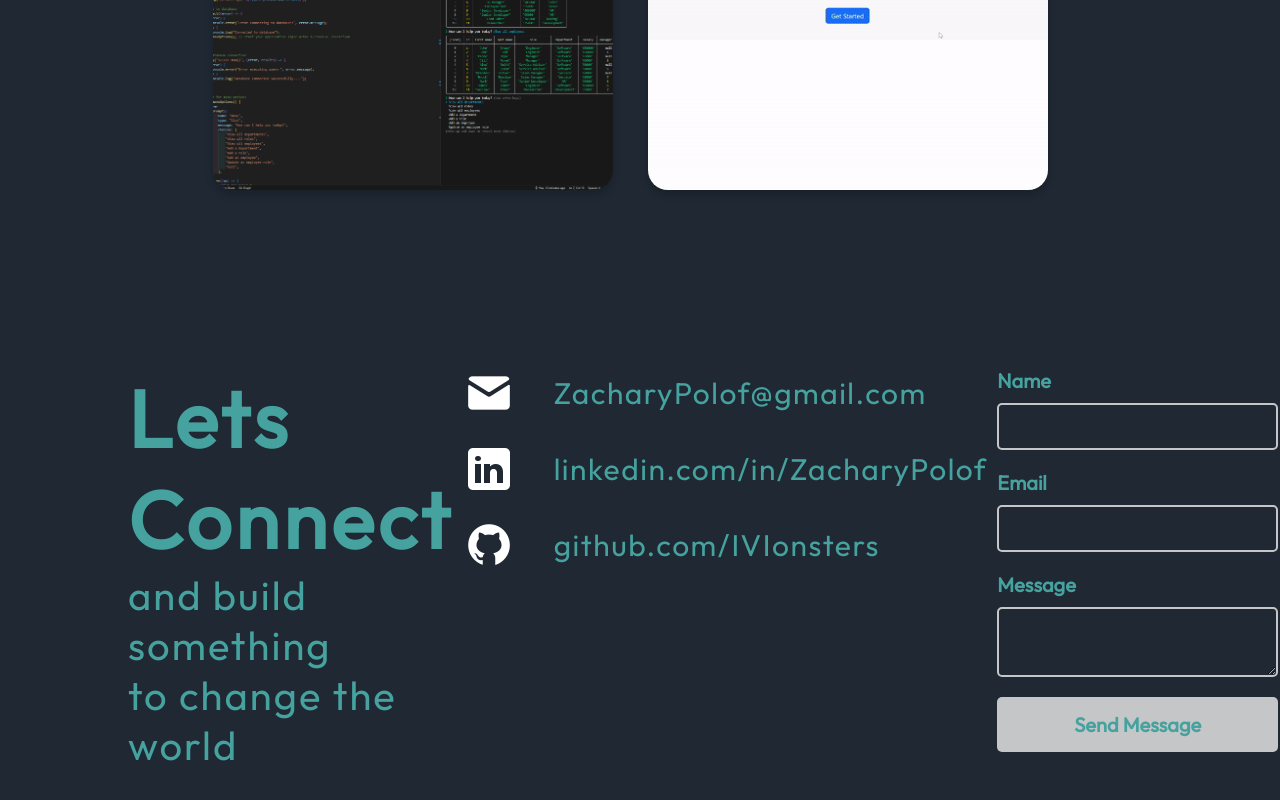
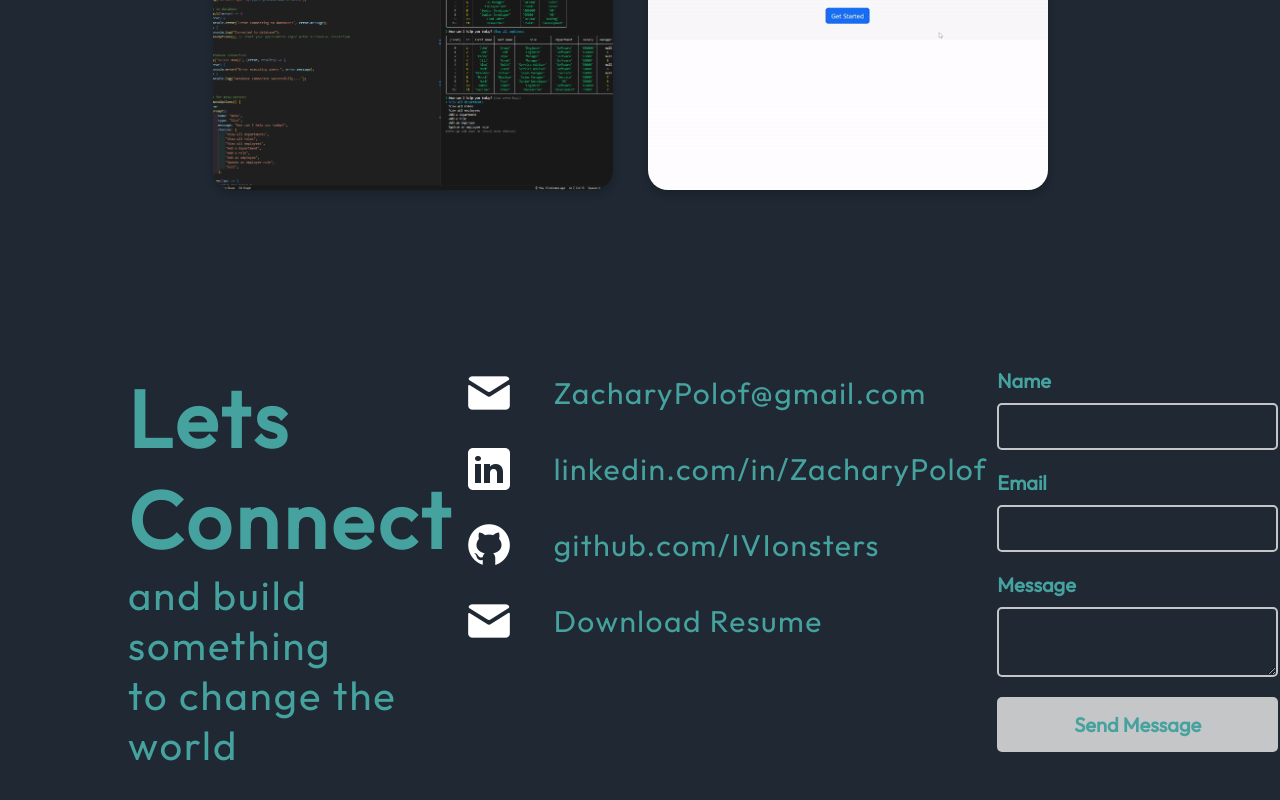
Before and after one commit to IVIonsters/IVIonstersDesigns, a React (Vite) app: page / in a window 1280 px wide. Shown: the part 3719-4519 px from the top of the page. Built offline with nearby package versions, Linux system fonts and the light colour scheme.

Commit message:
Update Contact.jsx
added resume and download link to contact

```diff
--- a/src/components/Contact/Contact.jsx
+++ b/src/components/Contact/Contact.jsx
@@ -75,6 +75,10 @@ export const Contact = () => {
           <img src={getImageUrl("contact/githubIcon.png")} alt="Github icon" />
           <a href="https://www.github.com/IVIonsters">github.com/IVIonsters</a>
         </li>
+        <li className={styles.link}>
+          <img src={getImageUrl("contact/emailIcon.png")} alt="Resume icon" />
+          <a href="assets\Mock-Resume.pdf" download="Zachary_Polof_Resume.pdf">Download Resume</a>
+        </li>
       </ul>
       <form className={styles.form} onSubmit={handleSubmit}>
         <div className={styles.formGroup}>
```
